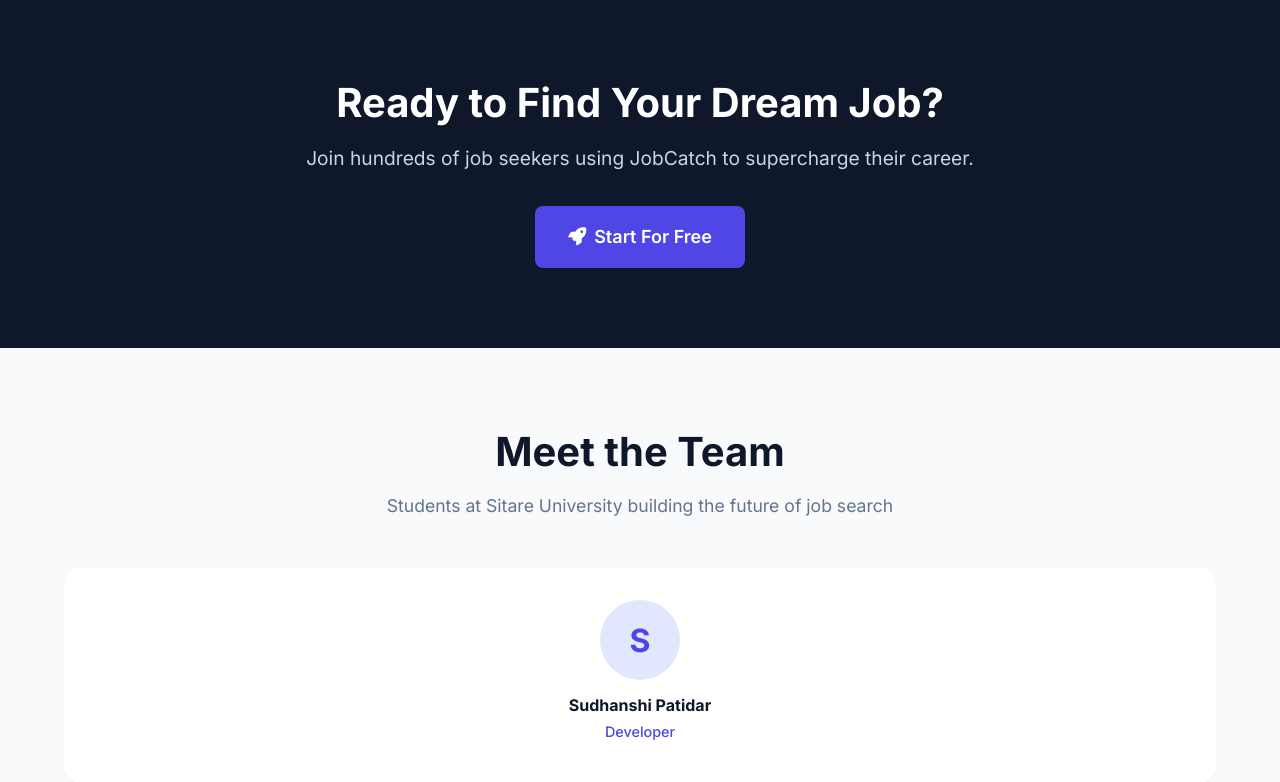
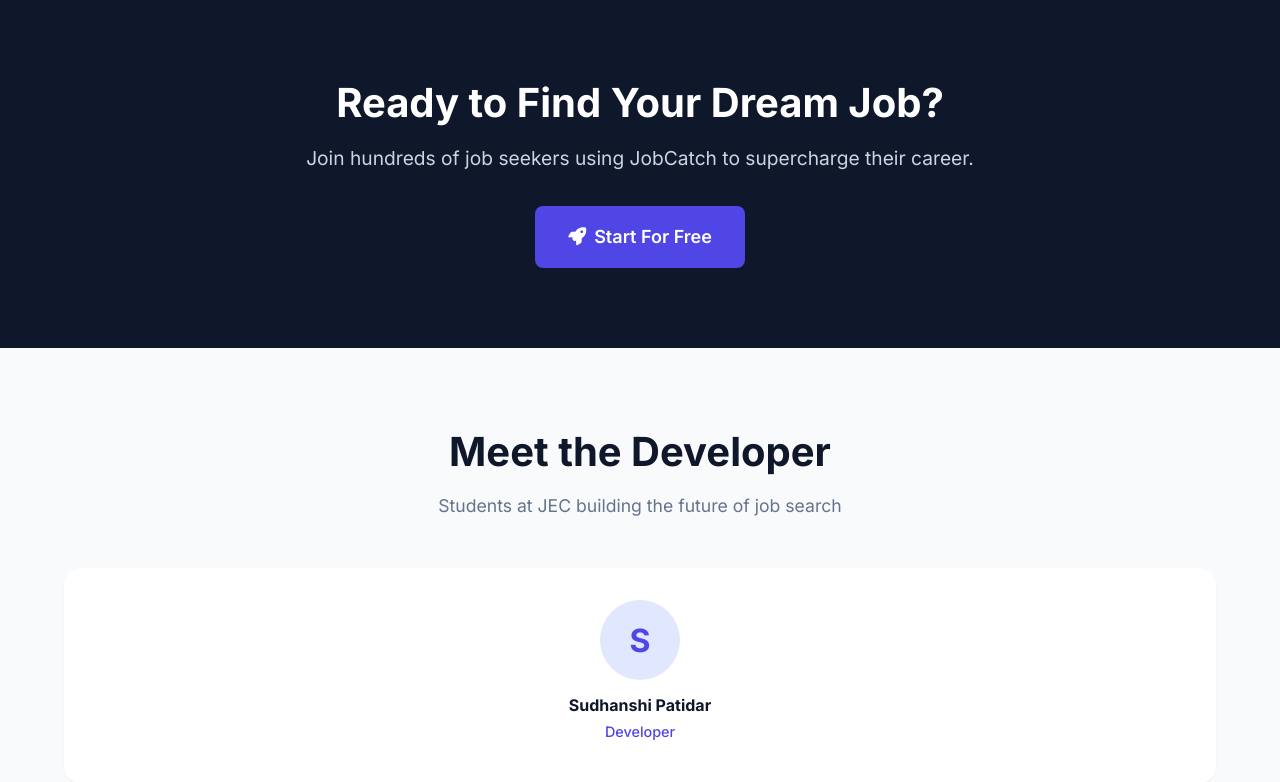
Before and after one commit to s-anshi/JobCatch, a Flask app: page / in a window 1280 px wide. Shown: the part 2772-3554 px from the top of the page. Run offline with Flask 3, Linux system fonts and the light colour scheme.

Commit message:
change team member details

```diff
--- a/templates/index.html
+++ b/templates/index.html
@@ -178,8 +178,8 @@
 <section class="section" id="team">
   <div class="container">
     <div class="section-header">
-      <h2>Meet the Team</h2>
-      <p>Students at Sitare University building the future of job search</p>
+      <h2>Meet the Developer</h2>
+      <p>Students at JEC  building the future of job search</p>
     </div>
     <div class="team-grid">
       {% set members = [
```
